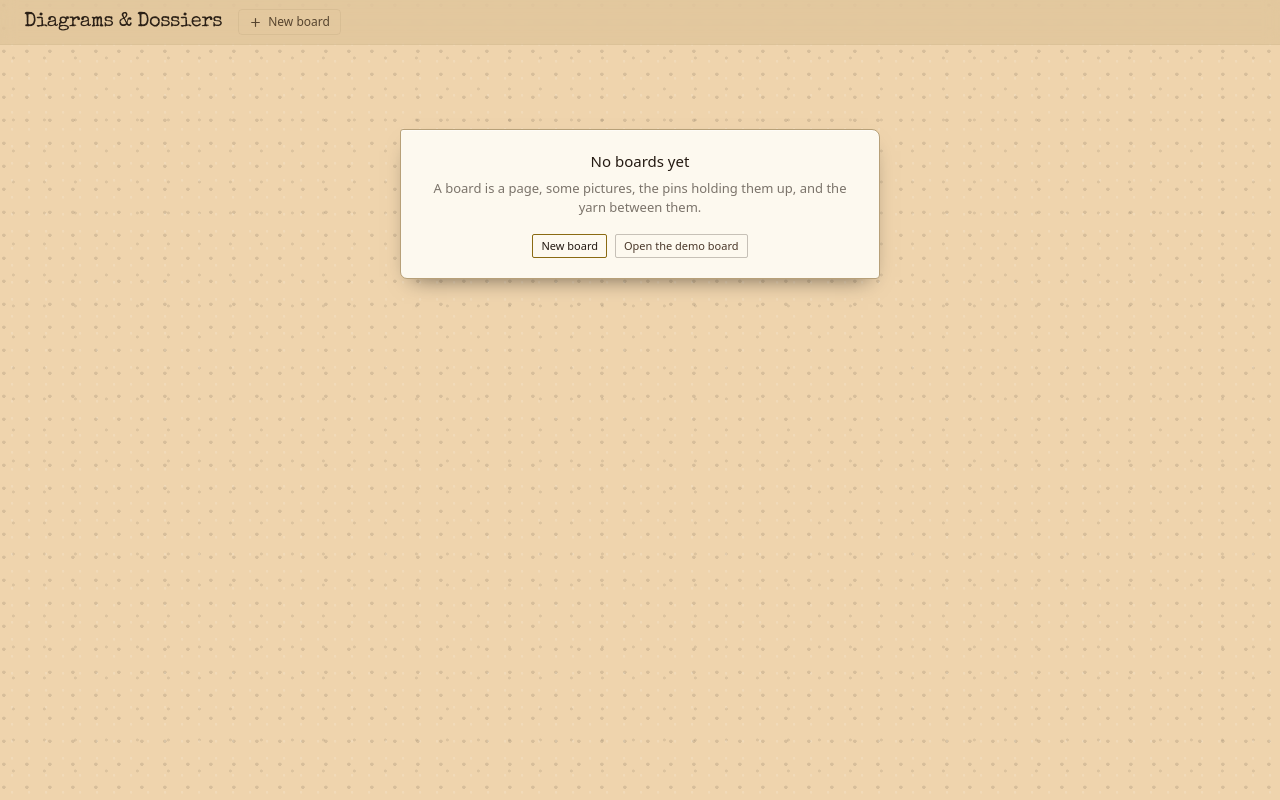
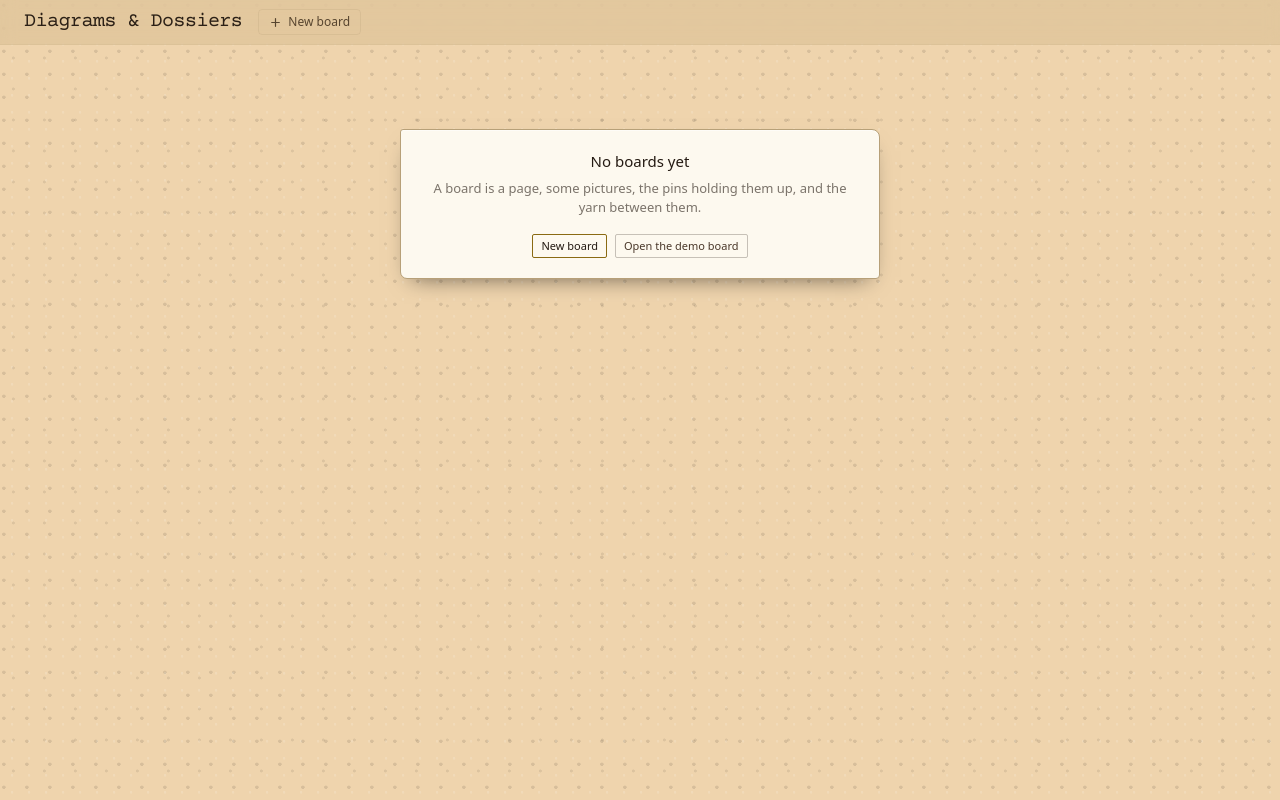
Before and after one commit to Xiaoyu-Ben-Wang/diagrams-and-dossiers, a React (Vite) app: page /boards in a window 1280 px wide. Built offline with nearby package versions, Linux system fonts and the light colour scheme.

Commit message:
Set the board title in Courier Prime, the clean typewriter the board already ships.
Co-Authored-By: Claude Code <noreply@anthropic.com>

```diff
--- a/src/index.css
+++ b/src/index.css
@@ -39,10 +39,7 @@
 }
 
 @theme {
-  /* Named, never shipped: the free download is personal-use only and even the
-     paid webfont tier bars the file from any repository, so there is deliberately
-     no `@font-face` — anyone without it installed gets Special Elite. */
-  --font-brand: "Dragonit", "Special Elite", "Courier New", monospace;
+  --font-brand: "Courier Prime", ui-monospace, "Courier New", monospace;
 
   /* Light cork, which is what the default light + cork paints. These must match
      `SURFACE_RAMPS.cork.light` and `THEME_PALETTES.light`, or the first visit
```
